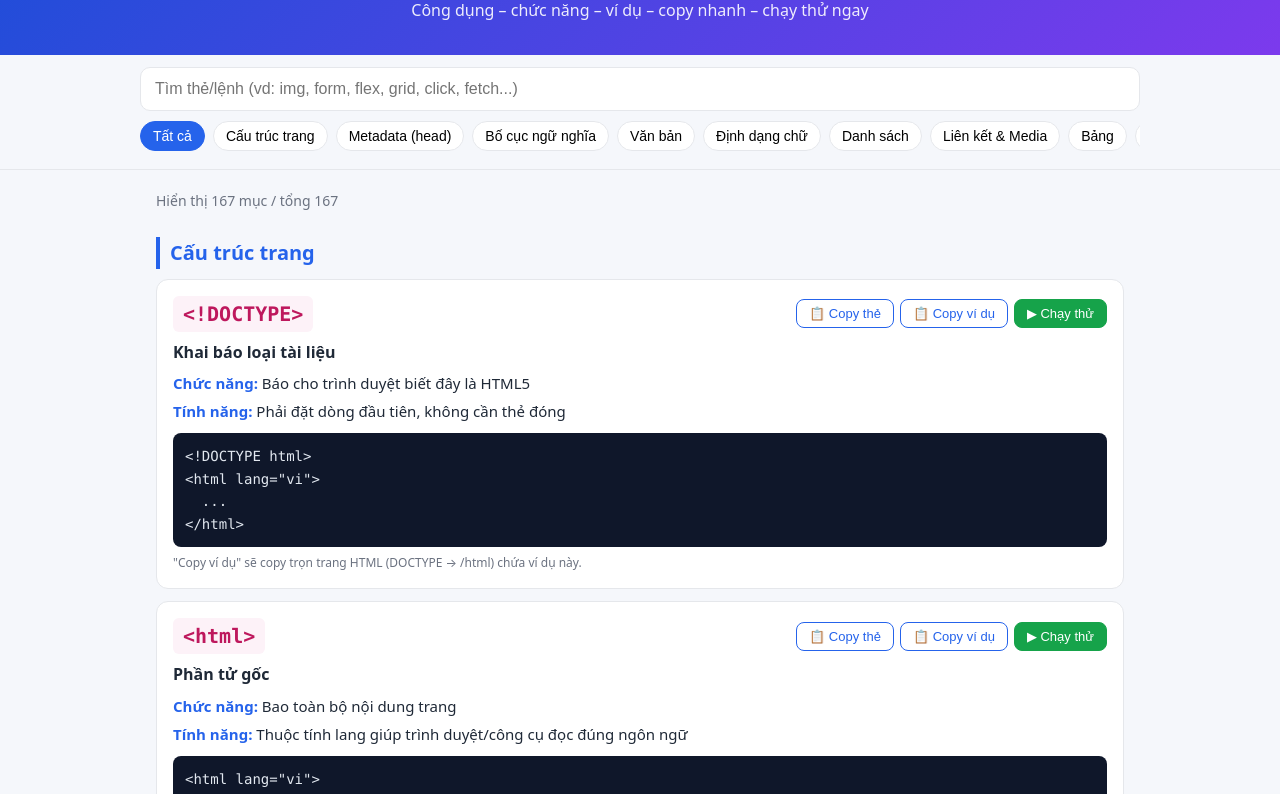
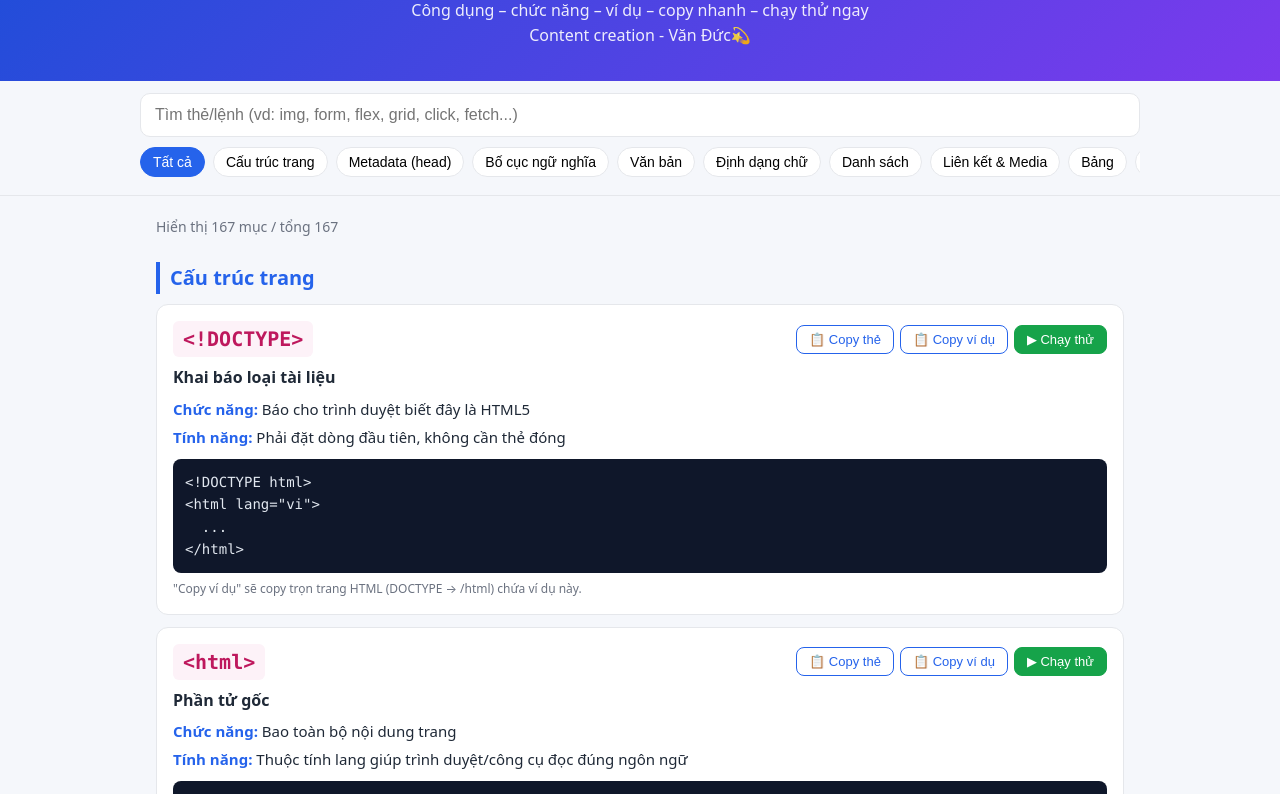
Before and after one commit to VanDuc-THPT/Kim, a plain HTML site: page index.html in a window 1280 px wide. Shown: the part 85-879 px from the top of the page. Drawn offline with Linux system fonts and the light colour scheme.

Commit message:
Update index.html

```diff
--- a/index.html
+++ b/index.html
@@ -58,7 +58,8 @@
 <body>
 <header>
   <h1>📘 Tra cứu HTML • CSS • JavaScript</h1>
-  <p>Công dụng – chức năng – ví dụ – copy nhanh – chạy thử ngay</p>
+  <p>Công dụng – chức năng – ví dụ – copy nhanh – chạy thử ngay<br>
+  Content creation - Văn Đức💫</p>
 </header>
 
 <div class="toolbar"><div class="toolbar-inner">
```
